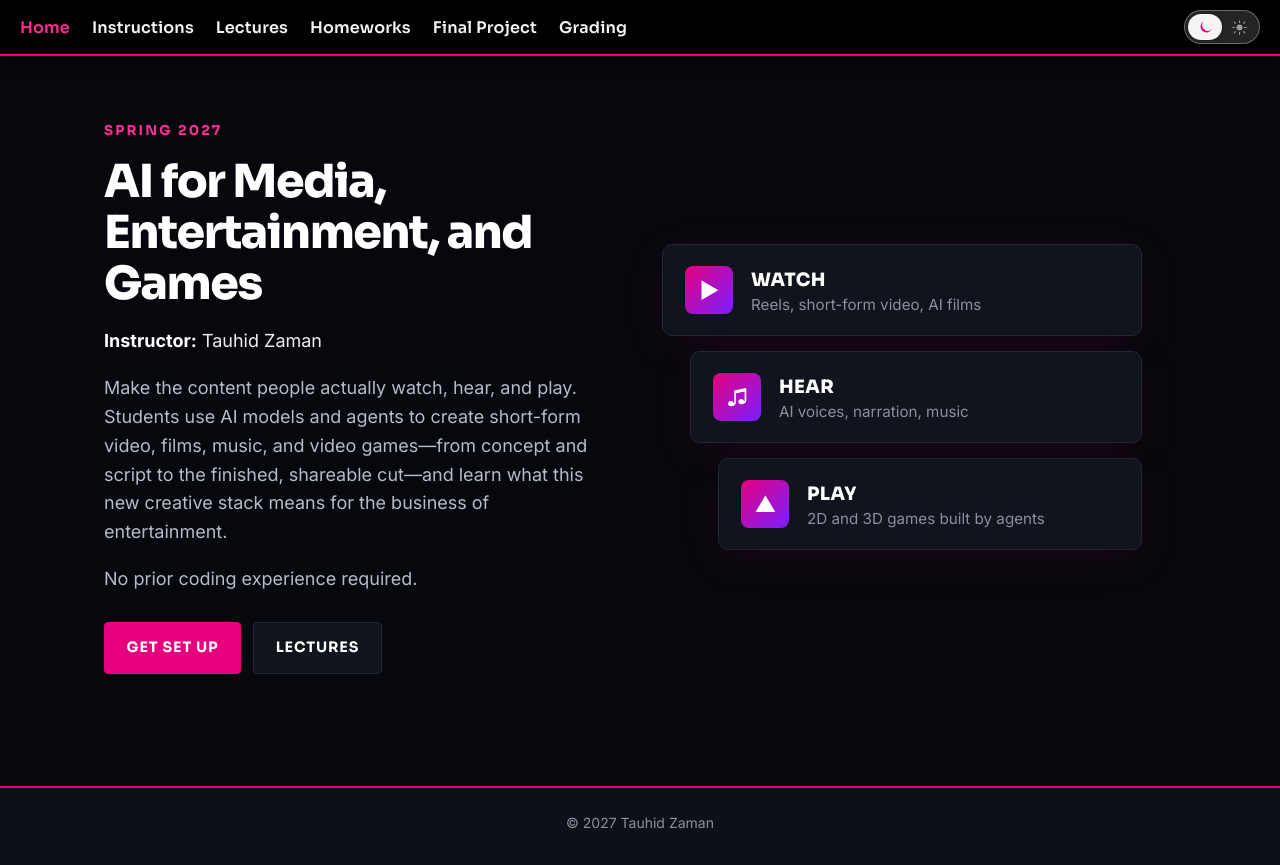
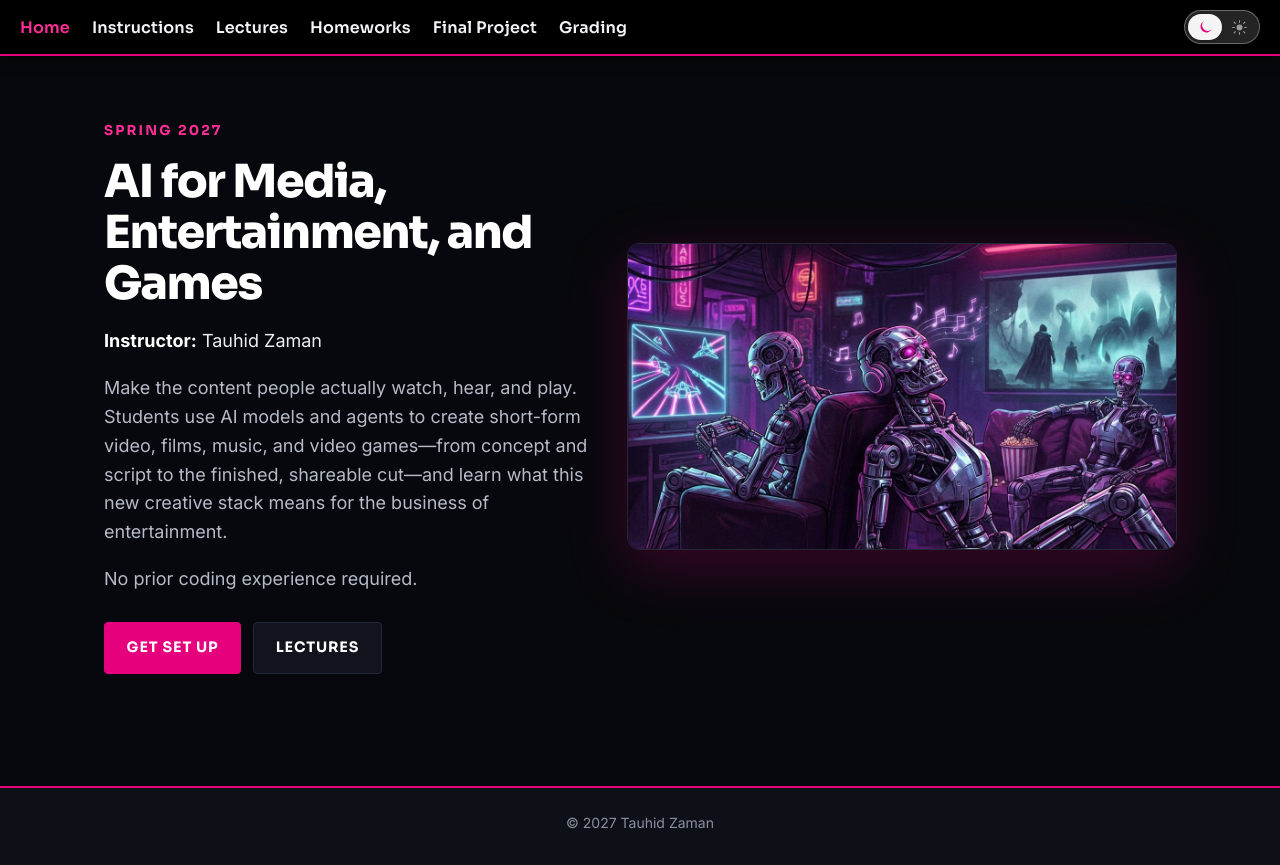
Before and after one commit to zlisto/AI_MEG_2027_spring, a plain HTML site: page index.html in a window 1280 px wide. Drawn offline with Linux system fonts and the light colour scheme.

Commit message:
Home: add Gemini-generated hero image of robots gaming, listening, and watching
Co-Authored-By: Claude Opus 5.5 <noreply@anthropic.com>

```diff
--- a/css/style.css
+++ b/css/style.css
@@ -725,3 +725,7 @@ img { border-color: var(--border); }
 
 .coming-soon { margin: 2rem auto; max-width: 700px; padding: 2rem 1.5rem; border: 1px dashed var(--border); border-radius: 10px; background: var(--bg-surface); color: var(--text-secondary); }
 .coming-soon strong { color: var(--brand); }
+
+.home-hero-art { max-width: min(40rem, 100%); }
+.home-hero-art img.hero-img { max-width: 100%; border: 1px solid var(--border); border-radius: 12px; box-shadow: 0 18px 60px rgba(230, 0, 126, 0.22); }
+.home-hero-art img.hero-img:hover { transform: none; }
--- a/index.html
+++ b/index.html
@@ -34,20 +34,8 @@
         </div>
       </div>
       <div class="home-hero-art">
-        <div class="stack-art" aria-hidden="true">
-          <div class="stack-card">
-            <span class="glyph">&#9654;</span>
-            <span><span class="verb">WATCH</span><span class="what">Reels, short-form video, AI films</span></span>
-          </div>
-          <div class="stack-card">
-            <span class="glyph">&#9835;</span>
-            <span><span class="verb">HEAR</span><span class="what">AI voices, narration, music</span></span>
-          </div>
-          <div class="stack-card">
-            <span class="glyph">&#9650;</span>
-            <span><span class="verb">PLAY</span><span class="what">2D and 3D games built by agents</span></span>
-          </div>
-        </div>
+        <img class="hero-img" src="images/hero.jpg" alt="Chrome robots with glowing pink eyes playing a video game, listening to music on headphones, and watching a movie with popcorn">
+
       </div>
     </div>
   </main>
```
Also changed, not shown: images/hero.jpg (added).
